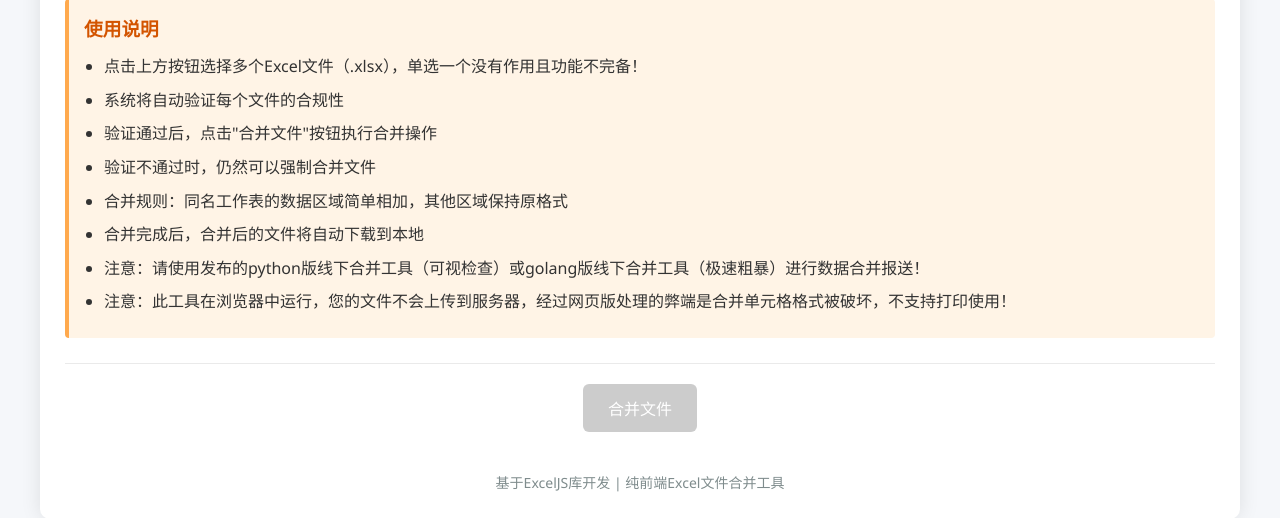
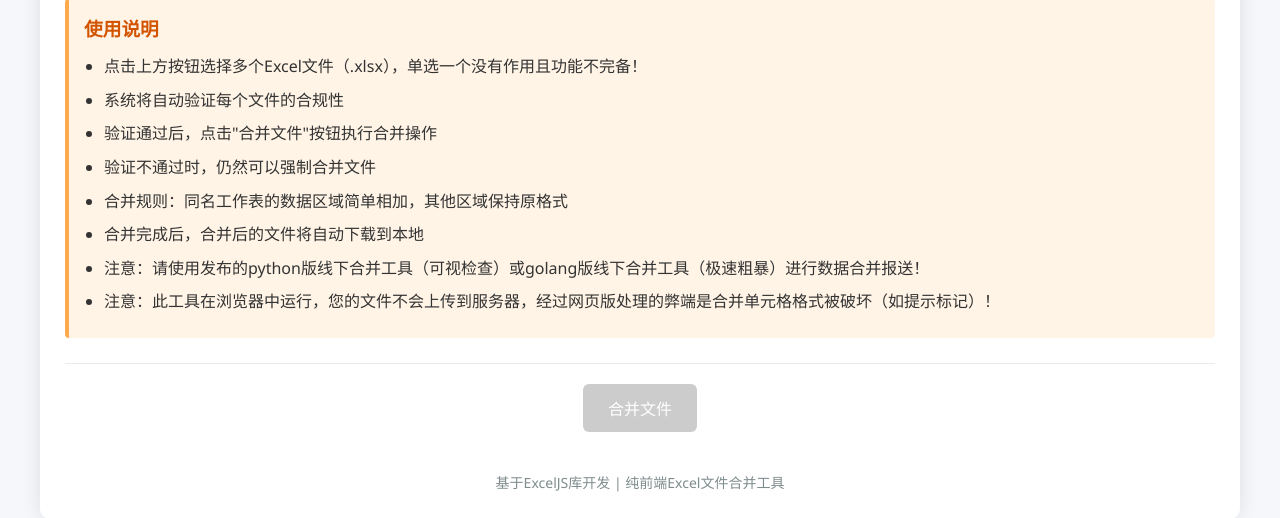
Before and after one commit to Dumogu/dumogu.github.io, a Flask app: template templates/merge.html in a window 1280 px wide. Shown: the part 448-966 px from the top of the page. Run offline with Flask 3, Linux system fonts and the light colour scheme; the template is opened without the code that fills it, so the values that code supplies are empty; some libraries are stand-ins or nearby versions.

Commit message:
Update merge.html

```diff
--- a/templates/merge.html
+++ b/templates/merge.html
@@ -372,7 +372,7 @@
                 <li>合并完成后，合并后的文件将自动下载到本地</li>
                 <li>注意：请使用发布的python版线下合并工具（可视检查）或golang版线下合并工具（极速粗暴）进行数据合并报送！</li>
                 <li>
-                    注意：此工具在浏览器中运行，您的文件不会上传到服务器，经过网页版处理的弊端是合并单元格格式被破坏，不支持打印使用！
+                    注意：此工具在浏览器中运行，您的文件不会上传到服务器，经过网页版处理的弊端是合并单元格格式被破坏（如提示标记）！
                 </li>
             </ul>
         </div>
```
